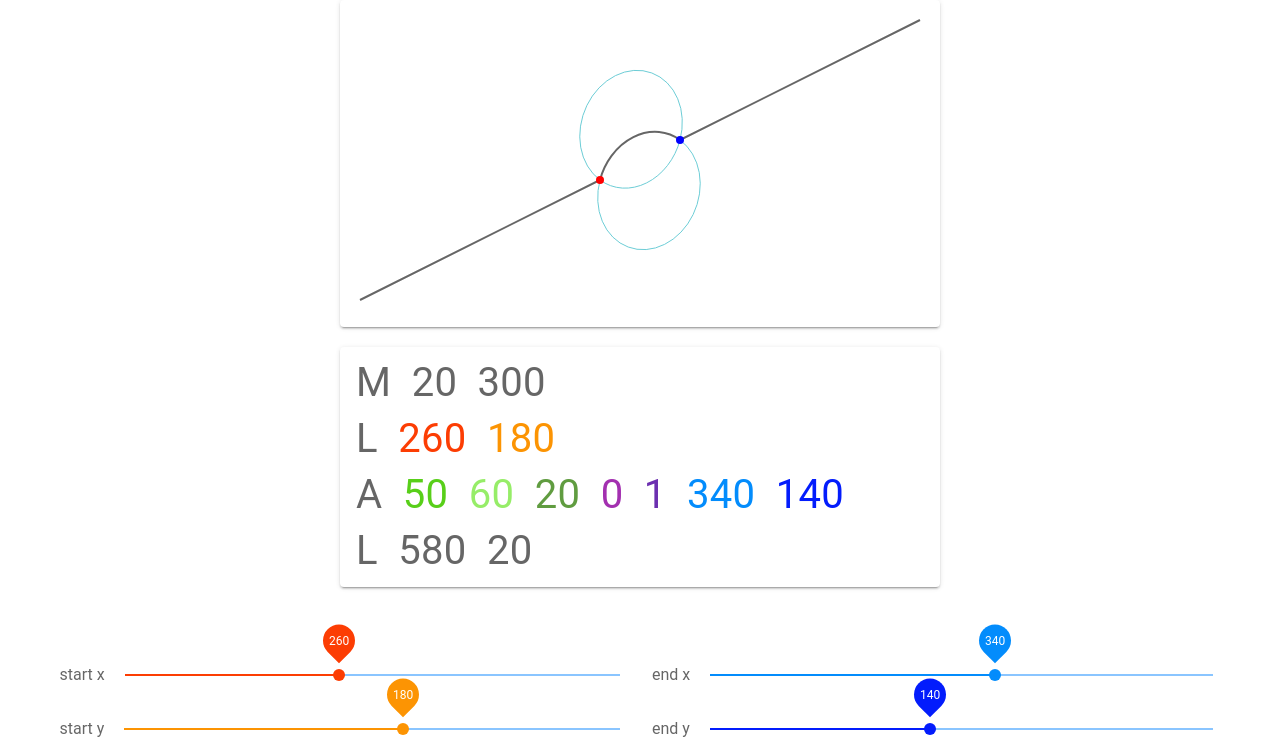
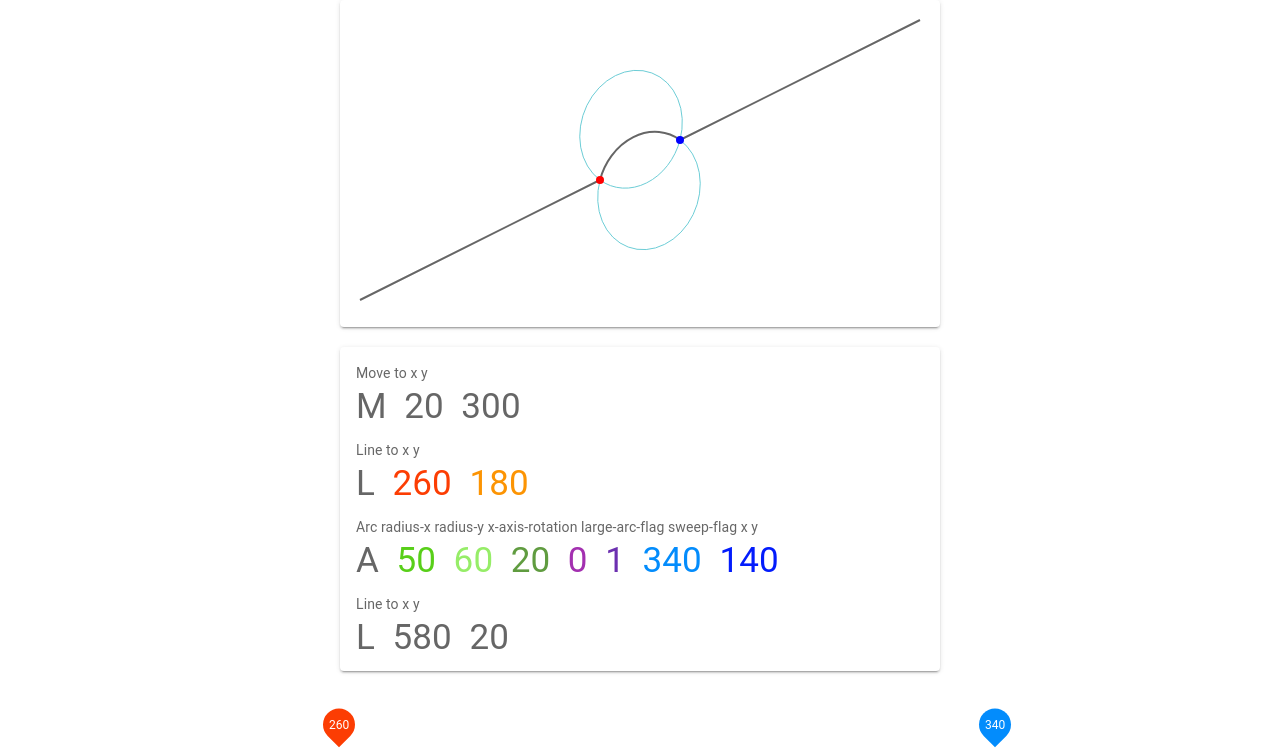
Before and after one commit to JenniferSpry/skirtSplainer, a Vue app: page / in a window 1280 px wide. Shown: the top 750 px of the page. Built offline with nearby package versions, Linux system fonts and the light colour scheme.

Commit message:
move description to paragraph

```diff
--- a/src/components/EllipsePlayground.vue
+++ b/src/components/EllipsePlayground.vue
@@ -14,19 +14,17 @@
     </v-row>
     <v-row justify="center">
       <v-card :class="'explanation'">
-        <v-card-text class="large-text">
-            <v-tooltip v-for="(part, index) in arcDescription" :key="index">
-              <template v-slot:activator="{ on, attrs }">
-                <p v-bind="attrs" v-on="on" >
+        <v-card-text>
+            <div v-for="(part, index) in arcDescription" :key="index">
+              <p class="explanation-description">{{ part.description }}</p>
+              <p class="large-text">
                 <span v-for="(item, index) in part.textParts"
                       :key="index"
                       v-bind:style="{ color: item.color }">
                   {{ item.text }}&nbsp;
                 </span>
               </p>
-              </template>
-              <span>{{ part.description }}</span>
-            </v-tooltip>
+            </div>
         </v-card-text>
       </v-card>
     </v-row>
@@ -222,6 +220,13 @@ export default {
   p:last-child {
     margin-bottom: 0;
   }
+  .v-card__text {
+    padding-top: 0;
+  }
+}
+.explanation-description {
+  margin-top: 15px;
+  margin-bottom: 5px;
 }
 .large-text {
   font-size: 2.5em;
```
Lines whose indentation alone changed are shown as unchanged.
